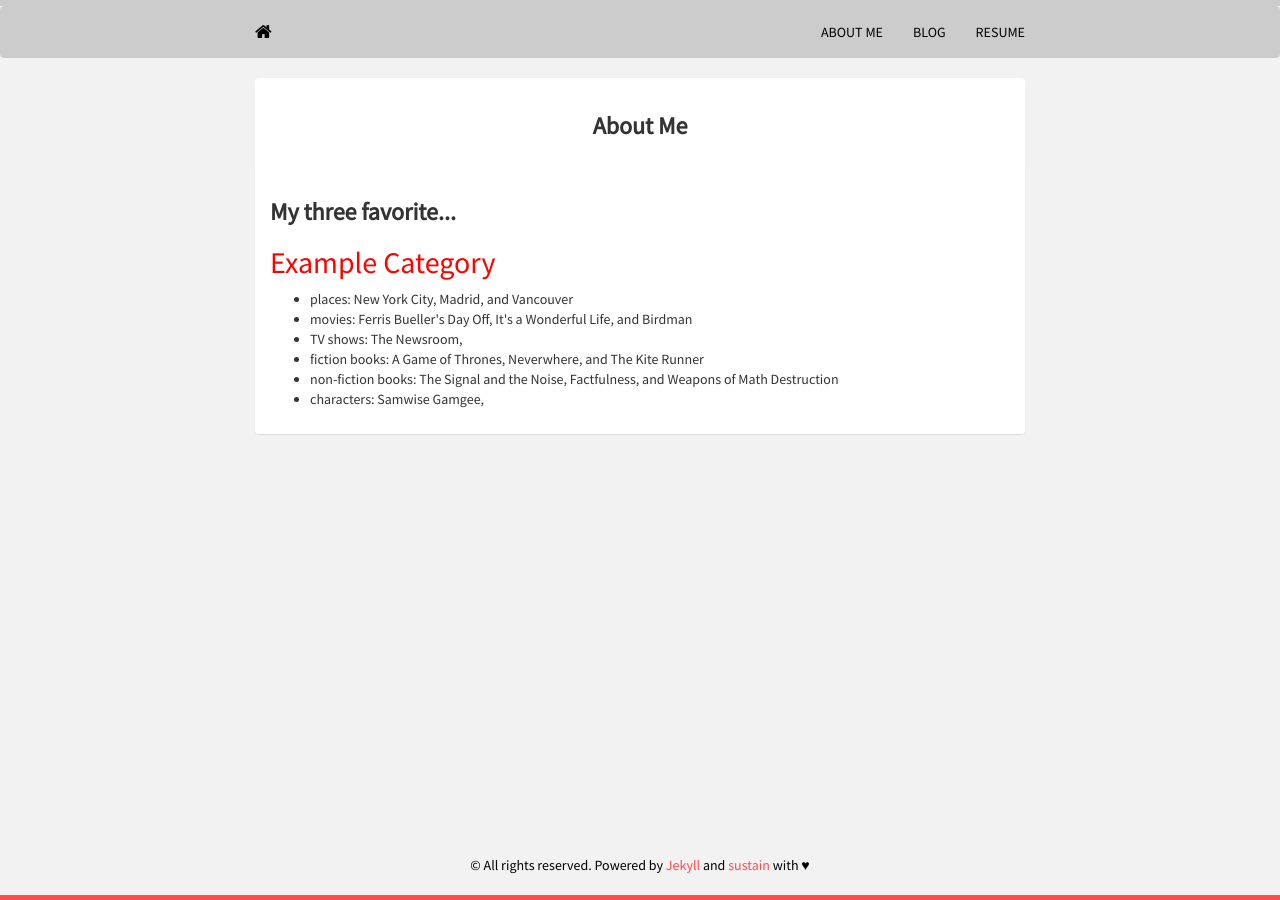
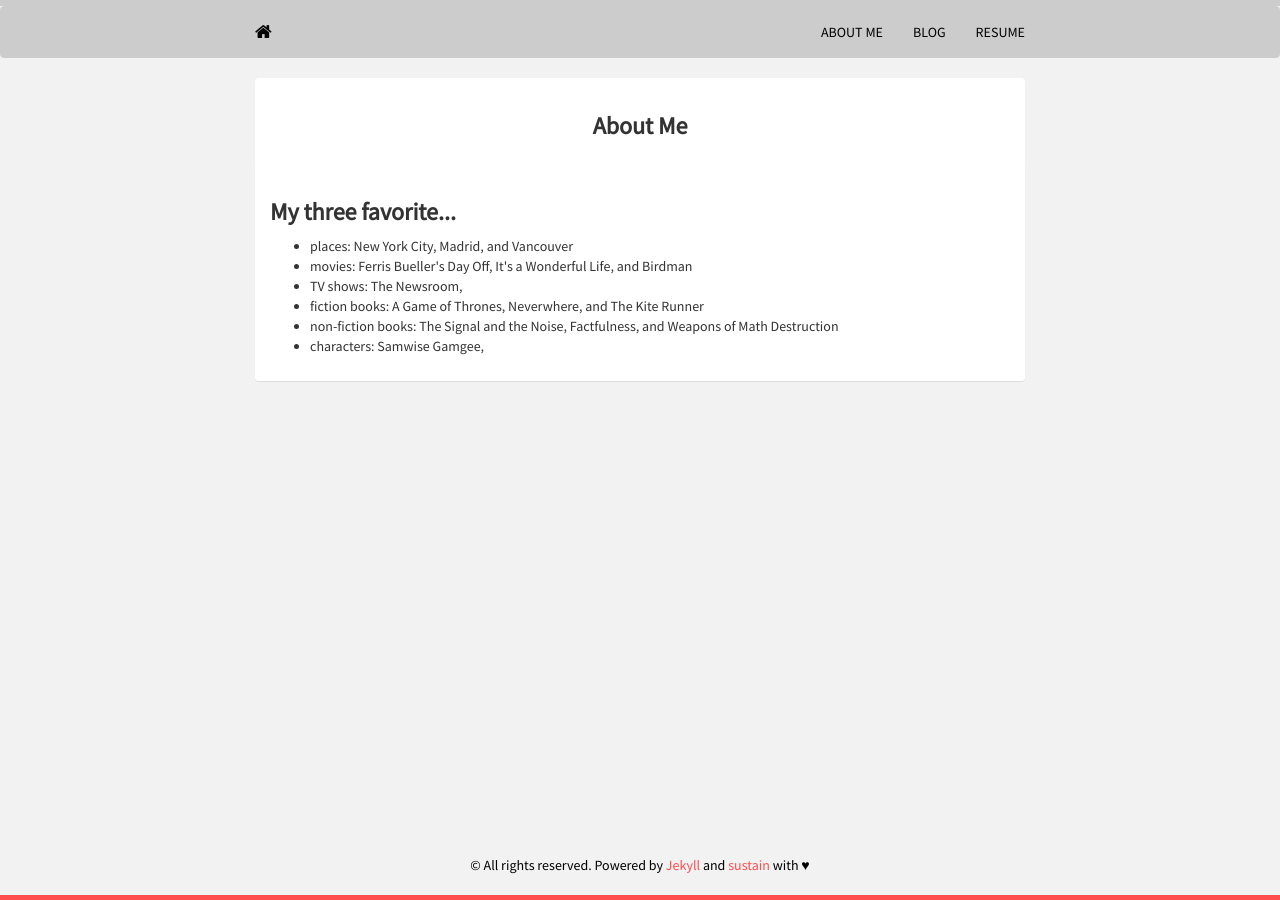
Before and after one commit to mrkaye97/mrkaye97.github.io, a Jekyll site: the page built from about.html, in a window 1280 px wide. Built offline with Jekyll 4.4.1, drawn with Linux system fonts in a browser that asks for light colours; nearby versions of some CDN libraries.

Commit message:
Update about.html

```diff
--- a/about.html
+++ b/about.html
@@ -14,9 +14,7 @@ Title: About Me
 		  <div class="panel panel-default">
     		<div class="panel-body">
 			  <h3><strong>My three favorite...</strong></h3>
-
-			    <h2 style="color:red"> Example Category </h2>
-				<ul style="list-style-type:disc">
+				<ul style="list-style-type:disc";"font-size:16px">
 				  <li>places: New York City, Madrid, and Vancouver</li>
 				  <li>movies: Ferris Bueller's Day Off, It's a Wonderful Life, and Birdman</li>
 				  <li>TV shows: The Newsroom, </li>
```
